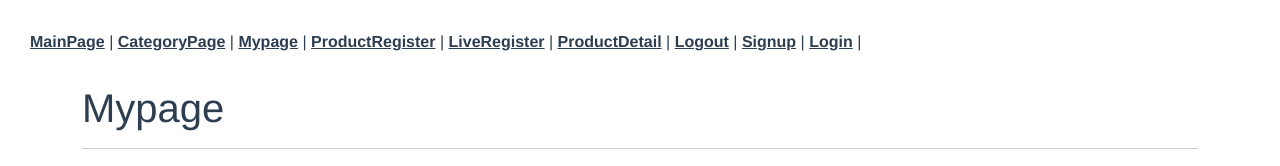
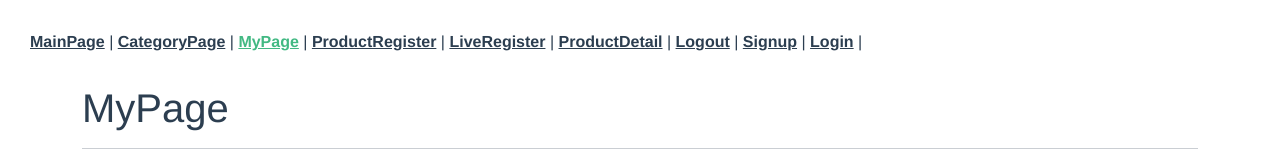
Before and after one commit to rubetyy/-, a Vue app in the folder frontend/: page /mypage in a window 1280 px wide. Shown: the top 166 px of the page. Built offline with nearby package versions, Linux system fonts and the light colour scheme; no server answers.

Commit message:
[FE] Mypage -> MyPage로 오타수정

```diff
--- a/frontend/src/App.vue
+++ b/frontend/src/App.vue
@@ -4,7 +4,7 @@
         <router-link :to="{name: 'MainPage'}">MainPage</router-link> |
         <router-link :to="{name: 'CategoryPage'}">CategoryPage</router-link> |
       <!-- <div v-if="isLogged"> -->
-        <router-link :to="{name: 'Mypage'}">Mypage</router-link> |
+        <router-link :to="{name: 'MyPage'}">MyPage</router-link> |
         <router-link :to="{name: 'ProductRegister'}">ProductRegister</router-link> |
         <router-link :to="{name: 'LiveRegister'}">LiveRegister</router-link> |
         <router-link :to="{name: 'ProductDetail'}">ProductDetail</router-link> |
--- a/frontend/src/views/MyPage.vue
+++ b/frontend/src/views/MyPage.vue
@@ -1,6 +1,6 @@
 <template>
   <div class='container'>
-    <h1>Mypage</h1>
+    <h1>MyPage</h1>
     <hr>
 
     <div>
@@ -33,7 +33,7 @@
 import axios from 'axios'
 
 export default {
-  name: 'Mypage',
+  name: 'MyPage',
 
   created: function () {
     console.log('created')
```
